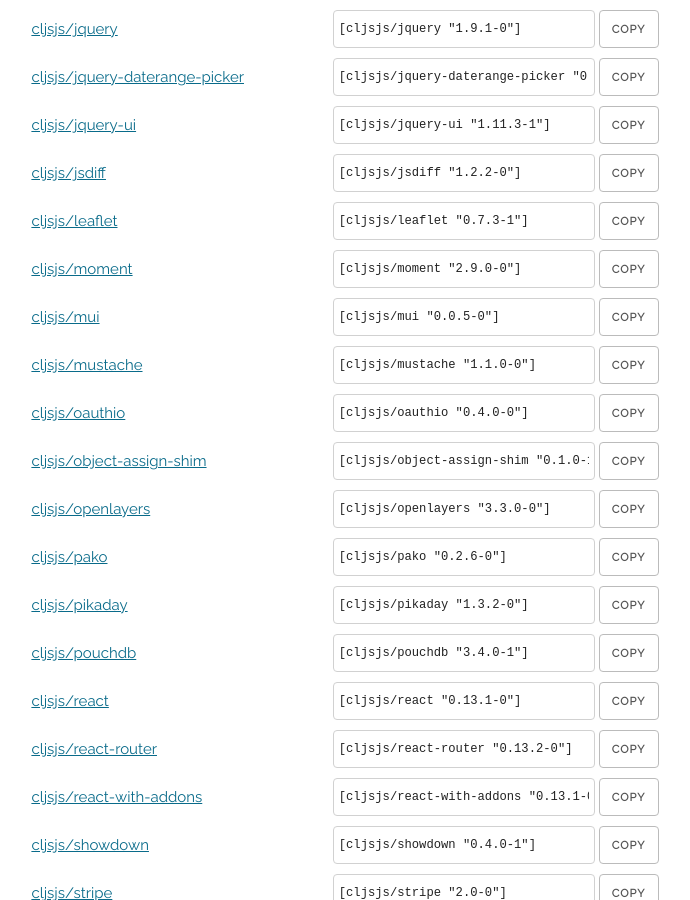
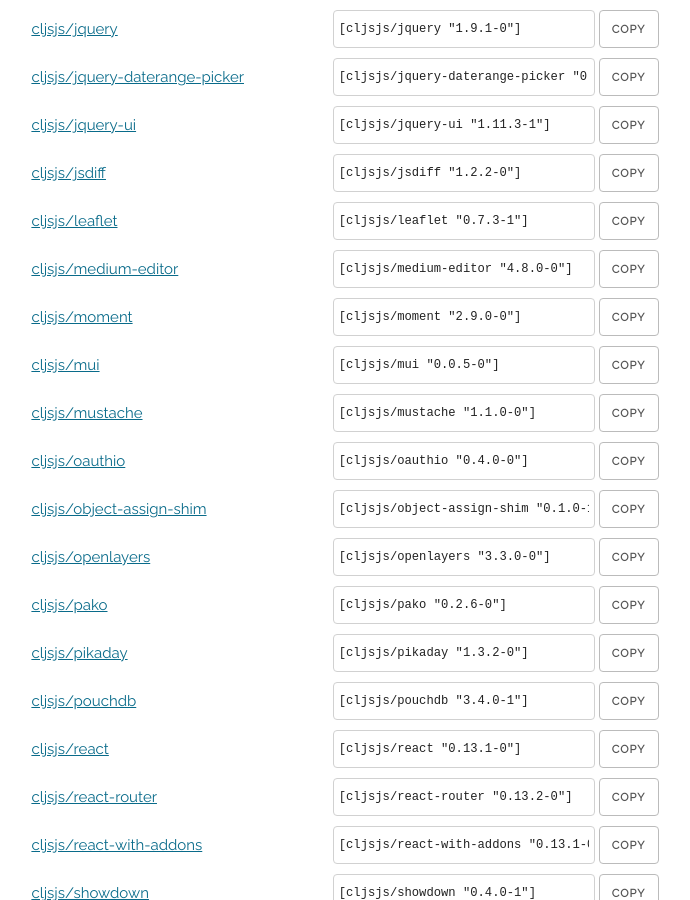
Before and after one commit to cljsjs/cljsjs.github.io, a Jekyll site: the page built from index.markdown, in a window 1280 px wide and 900 px high, scrolled down 1854 px. Shown: the whole window, without its empty margins (295-985 px from the left). Built offline with Jekyll 4.4.1, drawn with Linux system fonts in a browser that asks for light colours; nearby versions of some CDN libraries; comment, search, counter and statistics services are not loaded.

Commit message:
Automatic update

```diff
--- a/_includes/packages.html
+++ b/_includes/packages.html
@@ -155,6 +155,13 @@
     </span>
   </li>
   <li>
+    <a href="https://clojars.org/cljsjs/medium-editor">cljsjs/medium-editor</a>
+    <span class="clojars">
+      <input type="text" value='[cljsjs/medium-editor "4.8.0-0"]'/>
+      <button data-clipboard-text='[cljsjs/medium-editor "4.8.0-0"]'>Copy</button>
+    </span>
+  </li>
+  <li>
     <a href="https://clojars.org/cljsjs/moment">cljsjs/moment</a>
     <span class="clojars">
       <input type="text" value='[cljsjs/moment "2.9.0-0"]'/>
```
